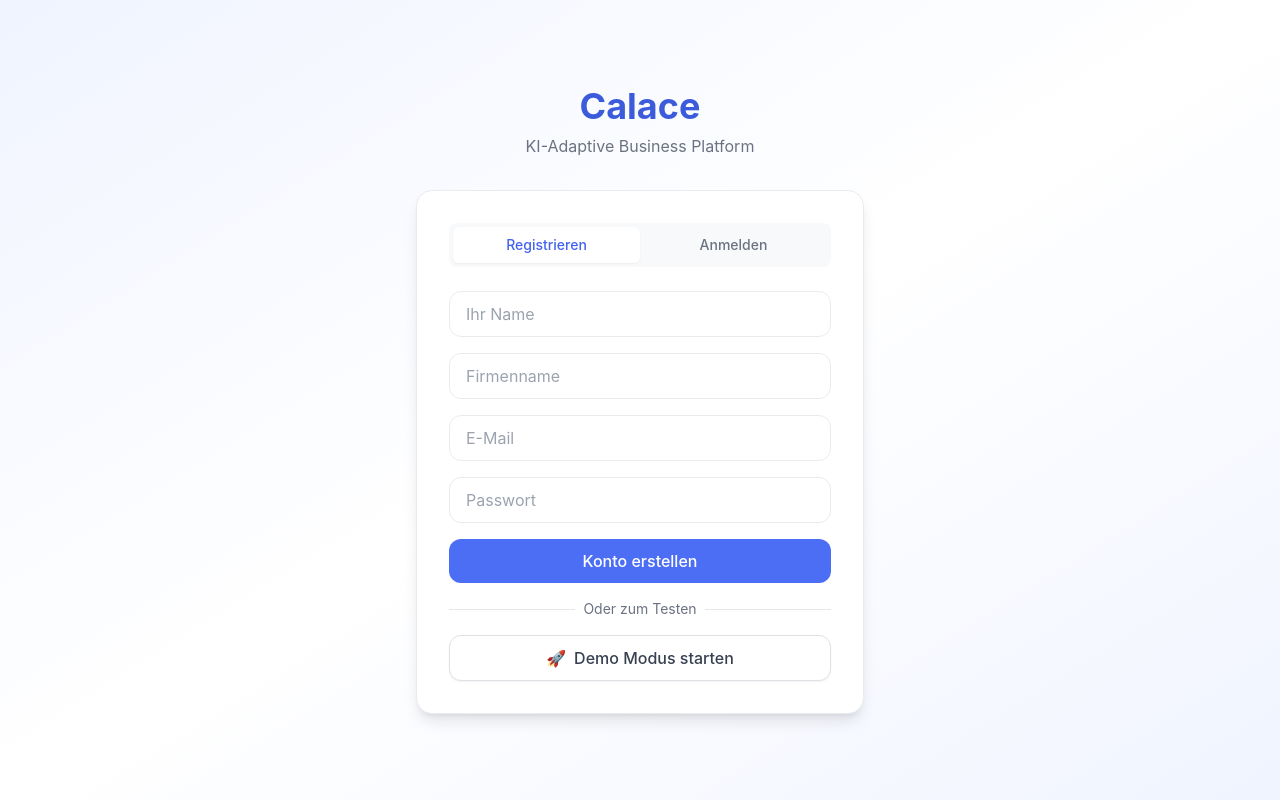
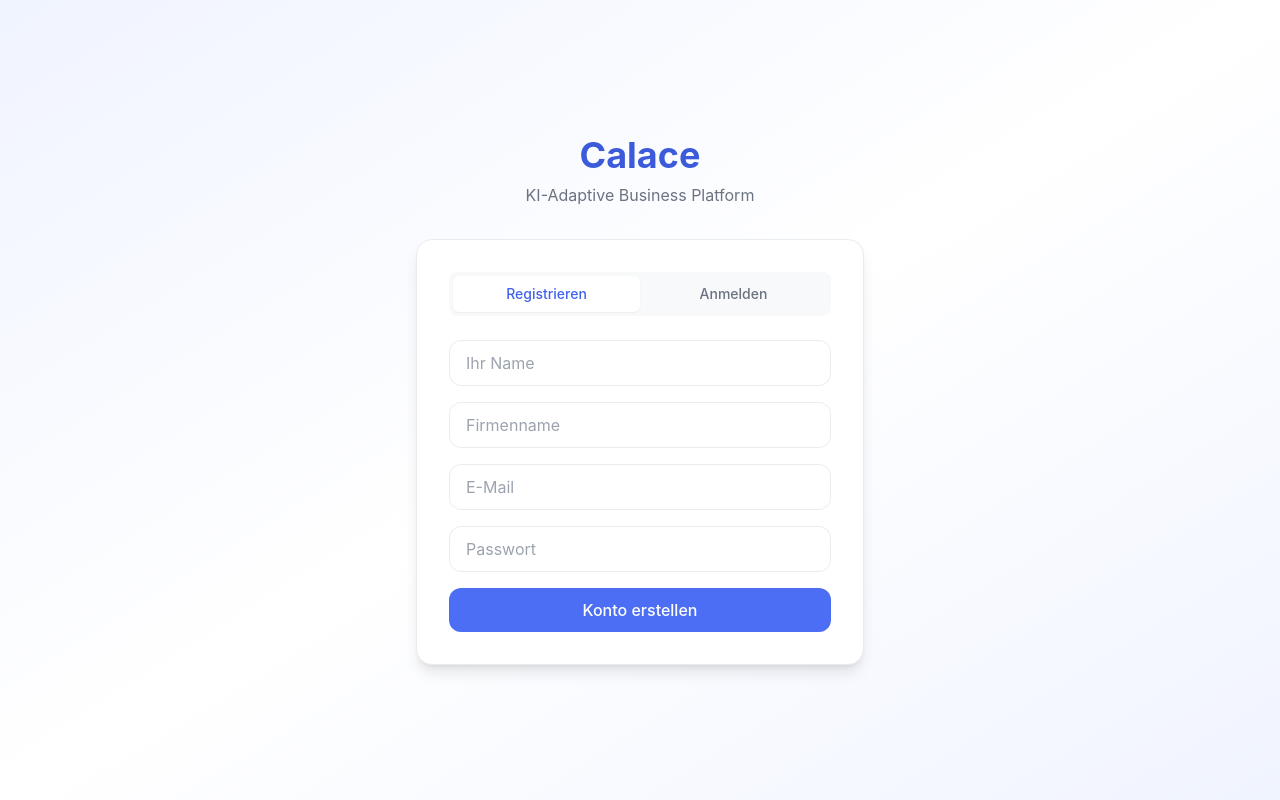
Before and after one commit to LouisL2T/Calace, a Next.js app in the folder frontend/: page /auth in a window 1280 px wide. Built offline with nearby package versions, Linux system fonts and the light colour scheme.

Commit message:
Remove demo mode, require actual registration/login

```diff
--- a/frontend/src/app/auth/page.tsx
+++ b/frontend/src/app/auth/page.tsx
@@ -43,16 +43,6 @@ export default function AuthPage() {
     }
   };
 
-  const handleDemo = () => {
-    const demoToken = "demo-token";
-    const demoTenant = "00000000-0000-0000-0000-000000000000";
-    const demoUser = "00000000-0000-0000-0000-000000000000";
-    localStorage.setItem("calace_token", demoToken);
-    localStorage.setItem("calace_tenant_id", demoTenant);
-    localStorage.setItem("calace_user_id", demoUser);
-    setAuth(demoTenant, demoUser);
-    router.push("/calendar");
-  };
 
   return (
     <div className="min-h-screen flex items-center justify-center bg-gradient-to-br from-primary-50 via-white to-primary-50 px-4">
@@ -129,22 +119,6 @@ export default function AuthPage() {
               {loading ? "Bitte warten..." : isRegister ? "Konto erstellen" : "Anmelden"}
             </button>
 
-            <div className="relative mt-6 mb-4">
-              <div className="absolute inset-0 flex items-center">
-                <div className="w-full border-t border-gray-200"></div>
-              </div>
-              <div className="relative flex justify-center text-sm">
-                <span className="px-2 bg-white text-gray-500">Oder zum Testen</span>
-              </div>
-            </div>
-
-            <button
-              type="button"
-              onClick={handleDemo}
-              className="w-full py-2.5 bg-white border border-surface-300 text-gray-700 rounded-xl hover:bg-surface-50 transition-colors font-medium shadow-sm flex items-center justify-center gap-2"
-            >
-              <span>🚀</span> Demo Modus starten
-            </button>
           </form>
         </div>
       </div>
```
